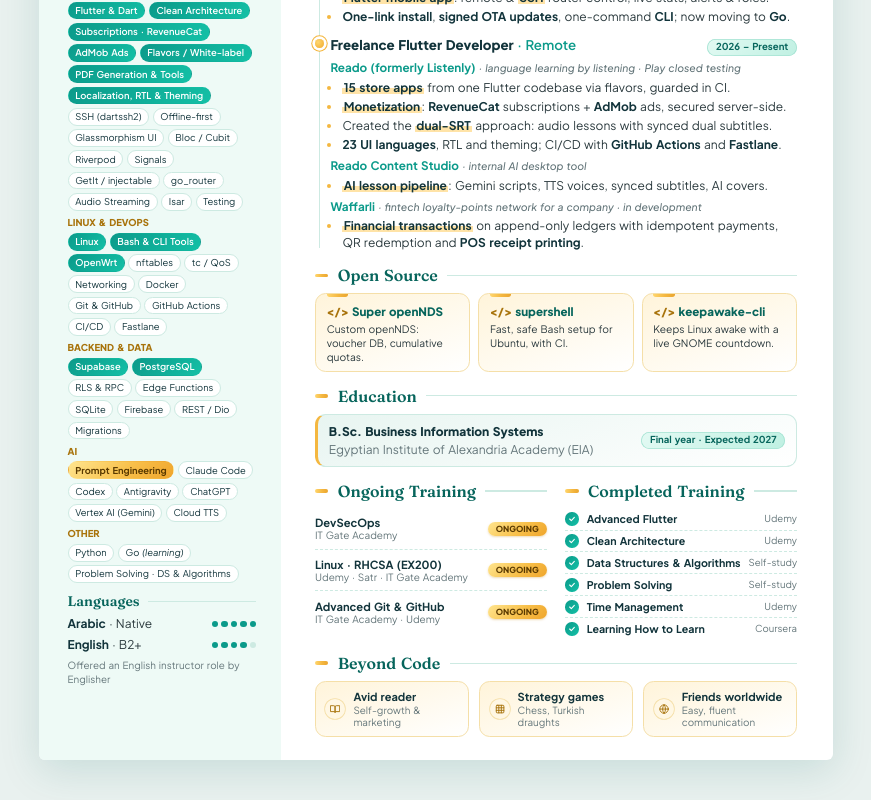
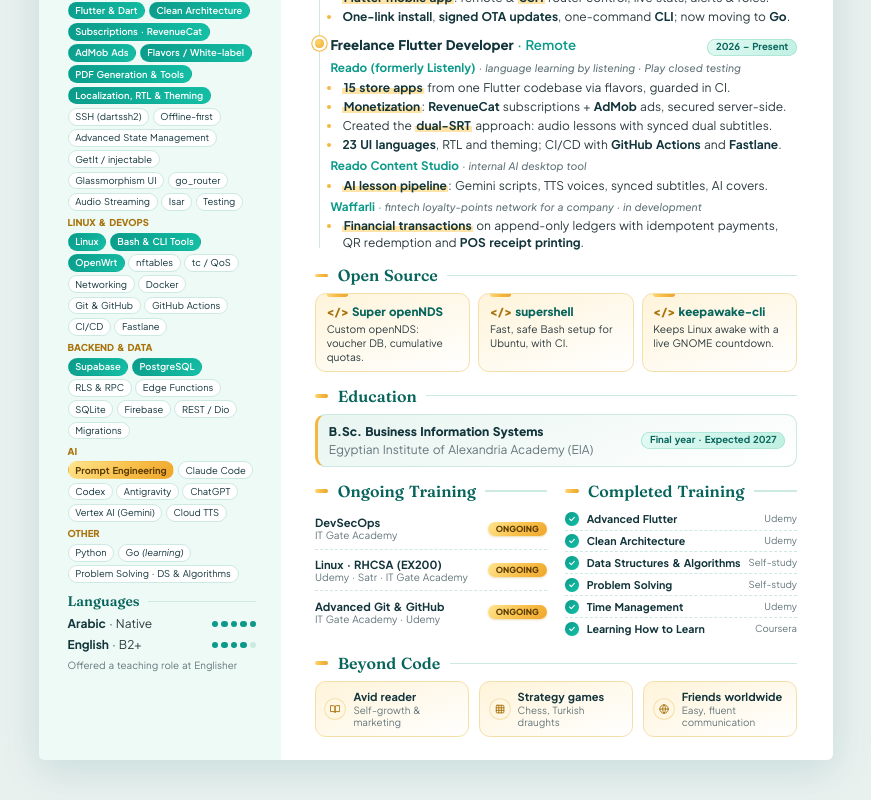
Before and after one commit to saeed-morshidy/saeed-morshidy.github.io, a plain HTML site: page index.html in a window 1280 px wide. Shown: the part 435-1235 px from the top of the page, without its empty margins (204-1075 px from the left). Drawn offline with Linux system fonts and the light colour scheme.

Commit message:
Merge state management chips, tidy languages note
Co-Authored-By: Claude Opus 5.5 <noreply@anthropic.com>

```diff
--- a/index.html
+++ b/index.html
@@ -401,7 +401,7 @@
     <h3>Skills</h3>
     <div class="grp">Mobile</div>
     <div class="chips">
-      <span class="chip hot">Flutter &amp; Dart</span><span class="chip hot">Clean Architecture</span><span class="chip hot">Subscriptions · RevenueCat</span><span class="chip hot">AdMob Ads</span><span class="chip hot">Flavors / White-label</span><span class="chip hot">PDF Generation &amp; Tools</span><span class="chip hot">Localization, RTL &amp; Theming</span><span class="chip">SSH (dartssh2)</span><span class="chip">Offline-first</span><span class="chip">Glassmorphism UI</span><span class="chip">Bloc / Cubit</span><span class="chip">Riverpod</span><span class="chip">Signals</span><span class="chip">GetIt / injectable</span><span class="chip">go_router</span><span class="chip">Audio Streaming</span><span class="chip">Isar</span><span class="chip">Testing</span>
+      <span class="chip hot">Flutter &amp; Dart</span><span class="chip hot">Clean Architecture</span><span class="chip hot">Subscriptions · RevenueCat</span><span class="chip hot">AdMob Ads</span><span class="chip hot">Flavors / White-label</span><span class="chip hot">PDF Generation &amp; Tools</span><span class="chip hot">Localization, RTL &amp; Theming</span><span class="chip">SSH (dartssh2)</span><span class="chip">Offline-first</span><span class="chip">Advanced State Management</span><span class="chip">GetIt / injectable</span><span class="chip">Glassmorphism UI</span><span class="chip">go_router</span><span class="chip">Audio Streaming</span><span class="chip">Isar</span><span class="chip">Testing</span>
     </div>
     <div class="grp">Linux &amp; DevOps</div>
     <div class="chips">
@@ -423,7 +423,7 @@
     <h3>Languages</h3>
     <div class="lang"><span><b>Arabic</b> · Native</span><span class="dots"><i class="on"></i><i class="on"></i><i class="on"></i><i class="on"></i><i class="on"></i></span></div>
     <div class="lang"><span><b>English</b> · B2+</span><span class="dots"><i class="on"></i><i class="on"></i><i class="on"></i><i class="on"></i><i></i></span></div>
-    <p class="note-s">Offered an English instructor role by Englisher</p>
+    <p class="note-s">Offered a teaching role at Englisher</p>
   </aside>
 
 </div>
```
Also changed, not shown: 1 other file.
